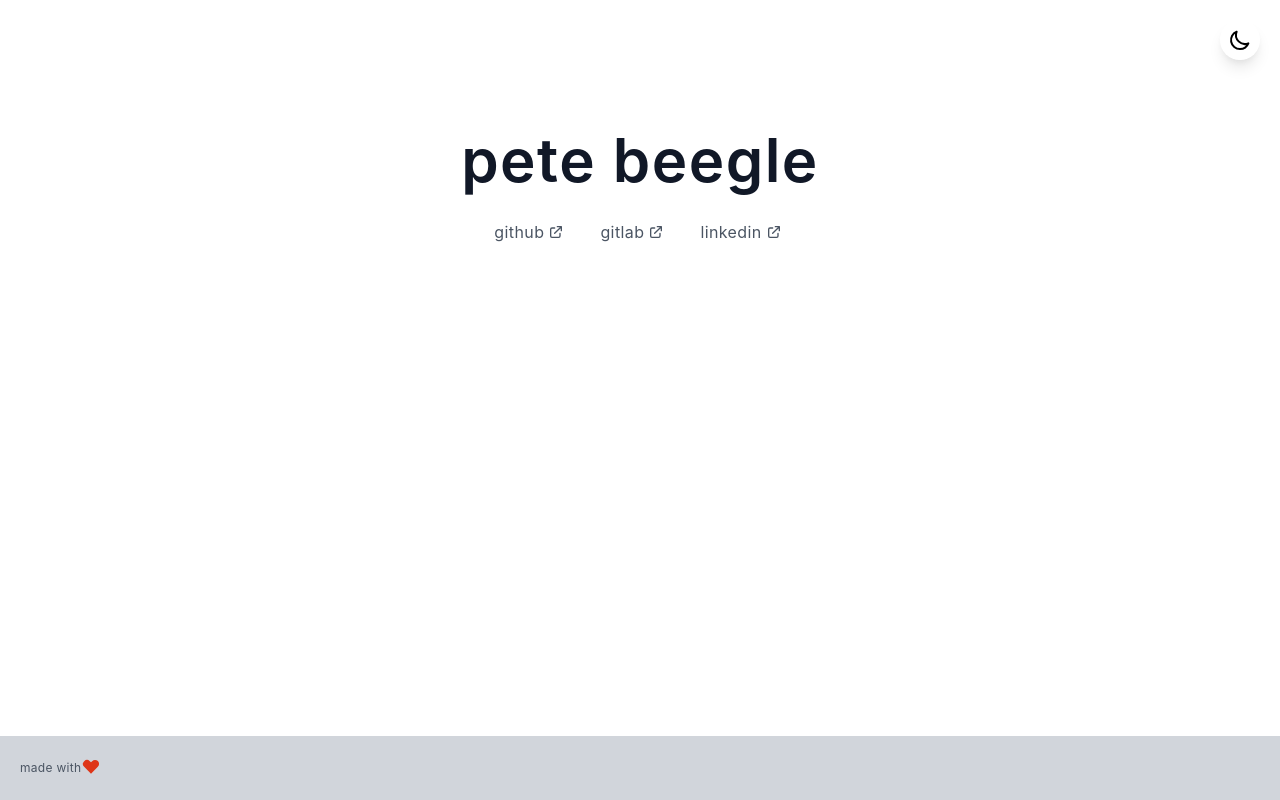
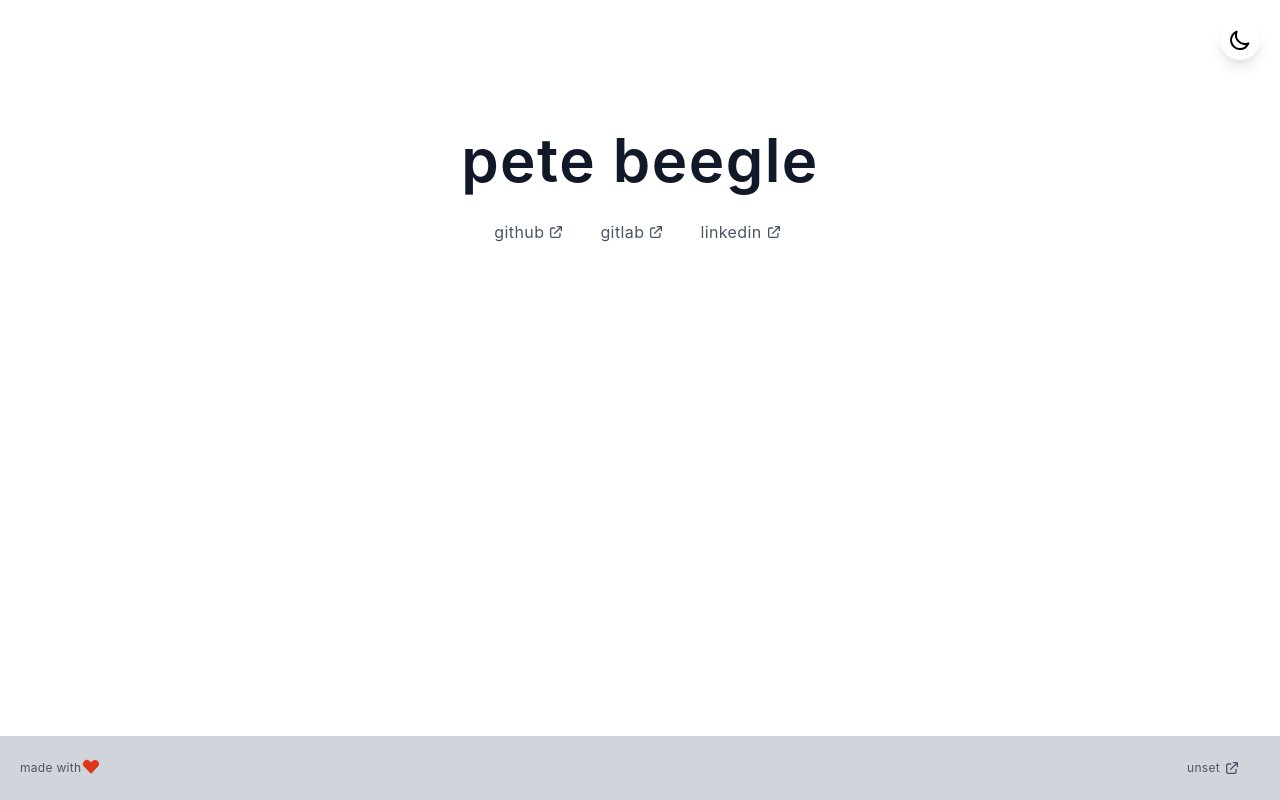
Before and after one commit to petebeegle/petebeegle.com, a Next.js app: page / in a window 1280 px wide. Built offline with nearby package versions, Linux system fonts and the light colour scheme; no server answers.

Commit message:
add commit sha to the footer

```diff
--- /dev/null
+++ b/next.config.js
@@ -0,0 +1,5 @@
+module.exports = {
+  env: {
+    NEXT_PUBLIC_COMMIT_ID: process.env.NEXT_PUBLIC_COMMIT_ID,
+  },
+};
--- a/src/components/modules/Footer/Footer.tsx
+++ b/src/components/modules/Footer/Footer.tsx
@@ -1,3 +1,5 @@
+import ExternalLink from '@element/ExternalLink/ExternalLink';
+
 const Footer = (): JSX.Element => (
   <footer className="p-5 bg-gray-300 dark:bg-gray-900 text-gray-600 dark:text-gray-300 text-xs">
     <div className="flex flex-1 justify-between">
@@ -18,6 +20,14 @@ const Footer = (): JSX.Element => (
           />
         </svg>
       </span>
+
+      {process.env.NEXT_PUBLIC_COMMIT_ID && (
+        <ExternalLink
+          href={`https://github.com/petebeegle/petebeegle.com/commit/${process.env.NEXT_PUBLIC_COMMIT_ID}`}
+          className="flex px-1"
+          name={process.env.NEXT_PUBLIC_COMMIT_ID}
+        />
+      )}
     </div>
   </footer>
 );
```
